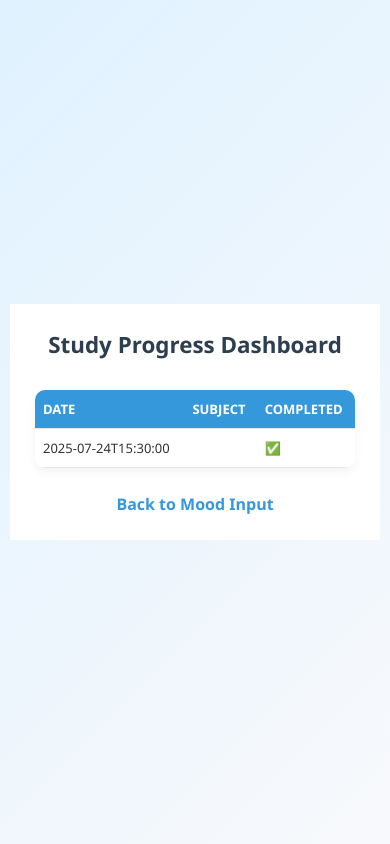
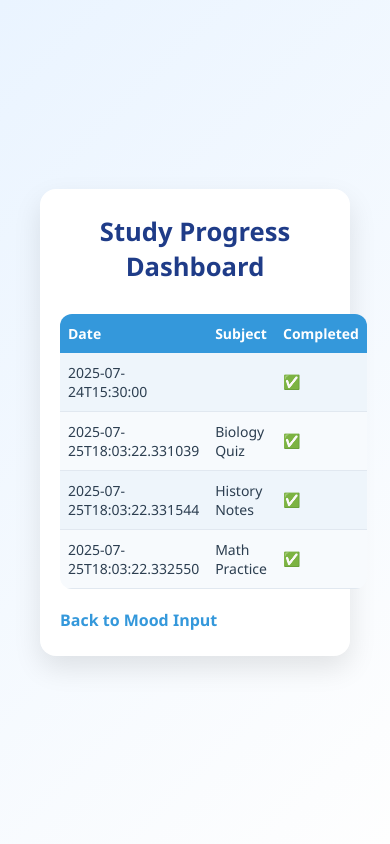
Before and after one commit to lismusa-pp/ai_study_planner, a Flask app: page /dashboard in a window 390 px wide. Run offline with Flask 3, Linux system fonts and the light colour scheme.

Commit message:
Applying design for home page

```diff
--- a/data/mood_log.json
+++ b/data/mood_log.json
@@ -6,3 +6,4 @@
 {"date": "2025-07-25T17:51:37.436254", "mood": 3}
 {"date": "2025-07-25T17:56:06.079498", "mood": 5}
 {"date": "2025-07-25T17:57:35.707172", "mood": 2}
+{"date": "2025-07-25T18:03:09.104209", "mood": 5}
--- a/data/study_log.json
+++ b/data/study_log.json
@@ -1 +1,4 @@
 {"date": "2025-07-24T15:30:00", "completed": true}
+{"date": "2025-07-25T18:03:22.331039", "subject": "Biology Quiz", "completed": true}
+{"date": "2025-07-25T18:03:22.331544", "subject": "History Notes", "completed": true}
+{"date": "2025-07-25T18:03:22.332550", "subject": "Math Practice", "completed": true}
--- a/static/style.css
+++ b/static/style.css
@@ -1,4 +1,4 @@
-/* Reset and base */
+/* Reset and base styles */
 * {
     box-sizing: border-box;
     font-family: 'Segoe UI', Tahoma, Geneva, Verdana, sans-serif;
@@ -8,9 +8,9 @@
 }
 
 body {
-    background: linear-gradient(135deg, #e0f2ff, #f8f9fc);
-    color: #333;
-    padding: 30px;
+    background: linear-gradient(135deg, #eaf4ff, #fefefe);
+    color: #2c3e50;
+    padding: 40px;
     display: flex;
     justify-content: center;
     min-height: 100vh;
@@ -20,10 +20,10 @@
 .container {
     background: #ffffff;
     border-radius: 16px;
-    padding: 40px;
-    max-width: 540px;
+    padding: 40px 50px;
+    max-width: 600px;
     width: 100%;
-    box-shadow: 0 12px 30px rgba(0, 0, 0, 0.1);
+    box-shadow: 0 12px 28px rgba(0, 0, 0, 0.1);
     animation: fadeIn 0.6s forwards;
     opacity: 0;
 }
@@ -31,112 +31,108 @@
 h1 {
     text-align: center;
     margin-bottom: 30px;
-    color: #2c3e50;
-    font-size: 1.9rem;
+    color: #1f3c88;
+    font-size: 2.2rem;
+    font-weight: bold;
 }
 
 label {
     font-weight: 600;
     display: block;
-    margin-bottom: 10px;
-    color: #34495e;
+    margin-bottom: 8px;
+    color: #2c3e50;
 }
 
 input[type=number] {
     width: 100%;
     padding: 12px 14px;
-    border-radius: 10px;
-    border: 1.8px solid #d1d9e6;
+    border-radius: 8px;
+    border: 2px solid #d0d9e8;
     font-size: 16px;
 }
 
 input[type=number]:focus {
     outline: none;
     border-color: #3498db;
-    box-shadow: 0 0 8px #a8d0f0;
-}
-
-button {
-    width: 100%;
-    padding: 14px 0;
-    background: linear-gradient(135deg, #3498db, #2980b9);
-    border: none;
-    border-radius: 10px;
-    color: white;
-    font-size: 18px;
-    font-weight: 600;
-    cursor: pointer;
-    transition: background-color 0.3s, transform 0.2s;
-}
-
-button:hover {
-    background: linear-gradient(135deg, #2980b9, #1f6db5);
-    transform: scale(1.04);
+    box-shadow: 0 0 6px #a8d0f0;
 }
 
 form div {
-    margin-bottom: 20px;
+    margin-bottom: 18px;
     display: flex;
     align-items: center;
+    justify-content: flex-start;
 }
 
 input[type=checkbox] {
     margin-right: 12px;
-    width: 20px;
-    height: 20px;
+    width: 18px;
+    height: 18px;
     cursor: pointer;
     accent-color: #3498db;
-    border-radius: 4px;
-    border: 2px solid #ccc;
-    transition: transform 0.2s;
 }
 
 input[type=checkbox]:hover {
     transform: scale(1.2);
 }
 
-input[type=checkbox] + label {
+button {
+    width: 100%;
+    padding: 14px 0;
+    background: #3498db;
+    border: none;
+    border-radius: 8px;
+    color: white;
+    font-size: 18px;
+    font-weight: 600;
     cursor: pointer;
-    color: #2c3e50;
-    font-weight: 500;
+    transition: background-color 0.3s, transform 0.2s;
+    margin-top: 10px;
+}
+
+button:hover {
+    background: #217dbb;
+    transform: scale(1.04);
 }
 
 table {
     width: 100%;
     border-collapse: collapse;
     margin-top: 30px;
-    border-radius: 10px;
+    font-size: 15px;
+    border-radius: 12px;
     overflow: hidden;
-    box-shadow: 0 4px 10px rgba(0, 0, 0, 0.05);
-}
-
-table th, table td {
-    padding: 14px 18px;
-    border-bottom: 1px solid #e1e8f0;
-    text-align: left;
-    font-size: 15px;
 }
 
 table th {
     background-color: #3498db;
     color: white;
+    padding: 14px;
     font-weight: 700;
-    text-transform: uppercase;
-    font-size: 14px;
+    text-align: left;
+}
+
+table td {
+    padding: 12px 14px;
+    background: #f7fafd;
+    border-bottom: 1px solid #e1e8f0;
+}
+
+table tr:nth-child(even) td {
+    background: #eef5fb;
 }
 
 a {
     display: inline-block;
-    margin-top: 25px;
+    margin-top: 20px;
     text-decoration: none;
     color: #3498db;
     font-weight: 600;
-    text-align: center;
-    width: 100%;
+    transition: color 0.3s;
 }
 
 a:hover {
-    color: #1f6db5;
+    color: #217dbb;
 }
 
 /* Fade-in animation */
@@ -147,34 +143,19 @@
 }
 
 /* Responsive design */
-@media (max-width: 600px) {
-    body {
-        padding: 20px 10px;
+@media (max-width: 640px) {
+    .container {
+        padding: 25px 20px;
     }
-
-    .container {
-        padding: 25px;
-        max-width: 100%;
-        box-shadow: none;
-        border-radius: 0;
+    h1 {
+        font-size: 1.6rem;
     }
-
-    h1 {
-        font-size: 1.4rem;
+    table th, table td {
+        font-size: 14px;
+        padding: 10px 8px;
     }
-
     button {
         font-size: 16px;
         padding: 12px 0;
     }
-
-    table th, table td {
-        padding: 10px 8px;
-        font-size: 13px;
-    }
-
-    input[type=checkbox] {
-        width: 18px;
-        height: 18px;
-    }
 }
```
